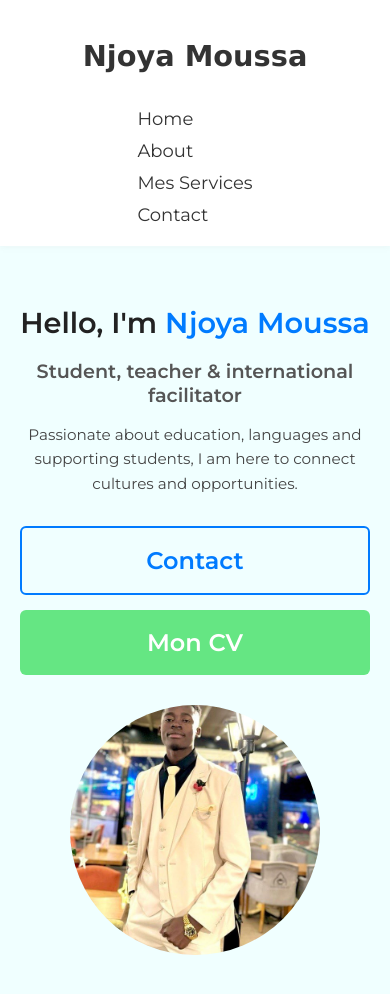
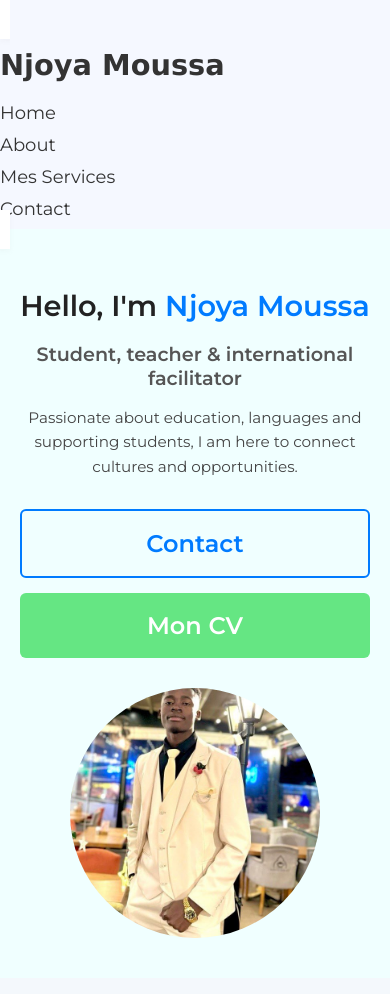
Before and after one commit to sincheCristian/webSite-njoya_moussa, a React (Create React App) app: page / in a window 390 px wide. Shown: the top 994 px of the page. Built offline with nearby package versions, Linux system fonts and the light colour scheme.

Commit message:
Mise à jour du design responsive sur toute l'application

```diff
--- a/src/components/navBar.css
+++ b/src/components/navBar.css
@@ -43,8 +43,9 @@
   }
   @media (max-width: 768px) {
   .navbar {
+    display: inline;
     flex-direction: column;
-    padding: 20px;
+    padding: 10px;
     gap: 15px;
   }
 
```
